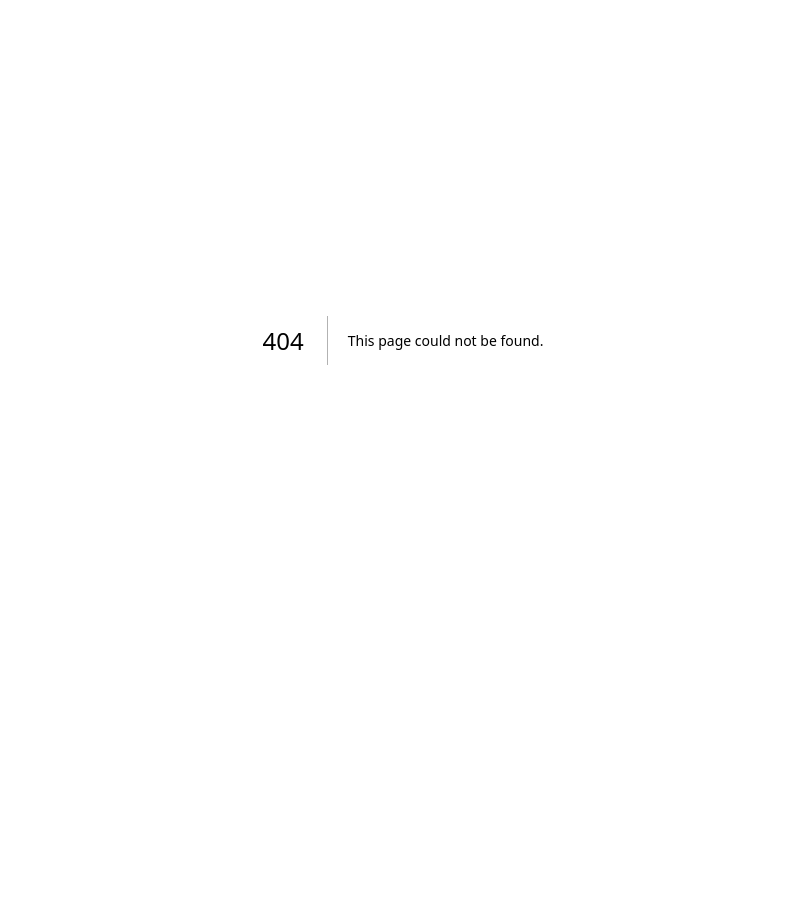
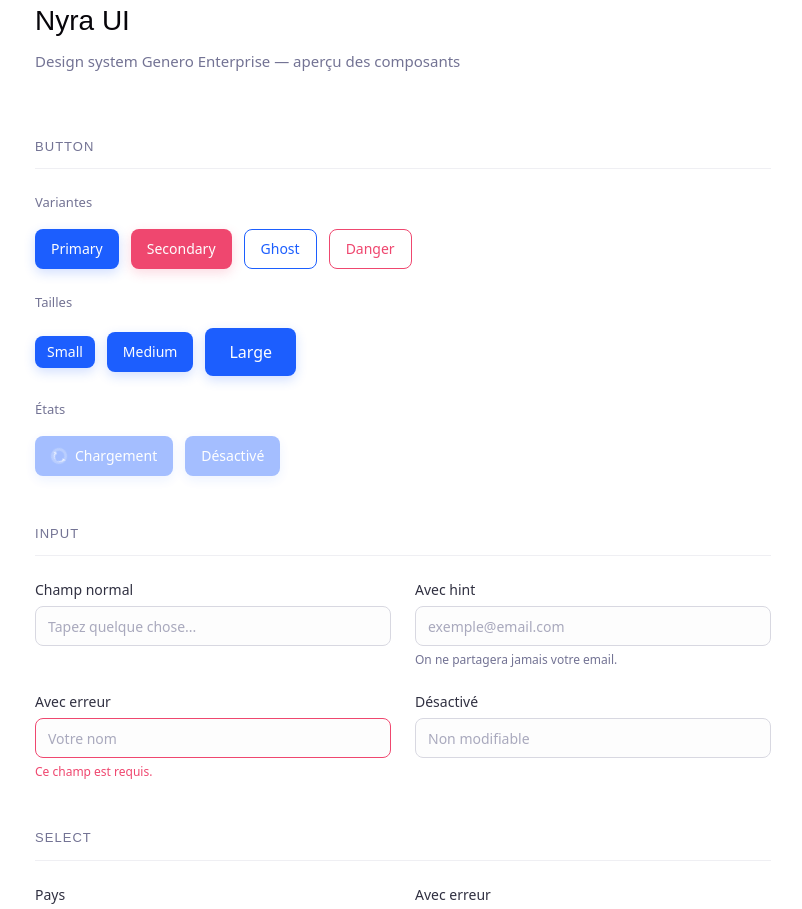
Before and after one commit to eloptb/nyra-ui, a Next.js app: page /preview in a window 1280 px wide. Before the commit this address had no page. Shown: the part 60-969 px from the top of the page, without its empty margins (237-1039 px from the left). Before the commit the page ends 800 px from the top, so only its background shows below. Built offline with nearby package versions, Linux system fonts and the light colour scheme.

Commit message:
add preview page

```diff
--- /dev/null
+++ b/app/preview/page.tsx
@@ -0,0 +1,152 @@
+import { Button } from "@/registry/nyra/button/button";
+import { Input } from "@/registry/nyra/input/input";
+import { Select } from "@/registry/nyra/select/select";
+import { Checkbox } from "@/registry/nyra/checkbox/checkbox";
+import { Label } from "@/registry/nyra/label/label";
+
+function Section({ title, children }: { title: string; children: React.ReactNode }) {
+  return (
+    <section style={{ marginBottom: "3rem" }}>
+      <h2 style={{ fontFamily: "Michroma, sans-serif", fontSize: 13, letterSpacing: "0.08em", textTransform: "uppercase", color: "#737394", marginBottom: "1.5rem", paddingBottom: "0.75rem", borderBottom: "1px solid #EFEFF3" }}>
+        {title}
+      </h2>
+      {children}
+    </section>
+  );
+}
+
+function Row({ children }: { children: React.ReactNode }) {
+  return (
+    <div style={{ display: "flex", flexWrap: "wrap", gap: "12px", alignItems: "center", marginBottom: "1rem" }}>
+      {children}
+    </div>
+  );
+}
+
+export default function Preview() {
+  return (
+    <main style={{ fontFamily: "Noto Sans, system-ui, sans-serif", maxWidth: 800, margin: "0 auto", padding: "60px 32px" }}>
+
+      {/* Header */}
+      <div style={{ marginBottom: "4rem" }}>
+        <h1 style={{ fontFamily: "Michroma, sans-serif", fontSize: 28, color: "#07050A", marginBottom: 8 }}>
+          Nyra UI
+        </h1>
+        <p style={{ color: "#737394", fontSize: 15 }}>
+          Design system Genero Enterprise — aperçu des composants
+        </p>
+      </div>
+
+      {/* Button */}
+      <Section title="Button">
+        <p style={{ fontSize: 13, color: "#737394", marginBottom: "1rem" }}>Variantes</p>
+        <Row>
+          <Button variant="primary">Primary</Button>
+          <Button variant="secondary">Secondary</Button>
+          <Button variant="ghost">Ghost</Button>
+          <Button variant="danger">Danger</Button>
+        </Row>
+
+        <p style={{ fontSize: 13, color: "#737394", margin: "1.5rem 0 1rem" }}>Tailles</p>
+        <Row>
+          <Button size="sm">Small</Button>
+          <Button size="md">Medium</Button>
+          <Button size="lg">Large</Button>
+        </Row>
+
+        <p style={{ fontSize: 13, color: "#737394", margin: "1.5rem 0 1rem" }}>États</p>
+        <Row>
+          <Button loading>Chargement</Button>
+          <Button disabled>Désactivé</Button>
+        </Row>
+      </Section>
+
+      {/* Input */}
+      <Section title="Input">
+        <div style={{ display: "grid", gridTemplateColumns: "1fr 1fr", gap: "1.5rem" }}>
+          <Input label="Champ normal" placeholder="Tapez quelque chose..." />
+          <Input label="Avec hint" placeholder="exemple@email.com" hint="On ne partagera jamais votre email." />
+          <Input label="Avec erreur" placeholder="Votre nom" error="Ce champ est requis." />
+          <Input label="Désactivé" placeholder="Non modifiable" disabled />
+        </div>
+      </Section>
+
+      {/* Select */}
+      <Section title="Select">
+        <div style={{ display: "grid", gridTemplateColumns: "1fr 1fr", gap: "1.5rem" }}>
+          <Select
+            label="Pays"
+            placeholder="Choisir..."
+            options={[
+              { value: "fr", label: "France" },
+              { value: "be", label: "Belgique" },
+              { value: "ch", label: "Suisse" },
+            ]}
+          />
+          <Select
+            label="Avec erreur"
+            placeholder="Choisir..."
+            error="Sélection requise."
+            options={[
+              { value: "a", label: "Option A" },
+              { value: "b", label: "Option B" },
+            ]}
+          />
+        </div>
+      </Section>
+
+      {/* Checkbox */}
+      <Section title="Checkbox">
+        <div style={{ display: "flex", flexDirection: "column", gap: "12px" }}>
+          <Checkbox label="Option par défaut" />
+          <Checkbox label="Option cochée par défaut" defaultChecked />
+          <Checkbox label="Option désactivée" disabled />
+          <Checkbox label="Avec erreur" error="Ce champ est requis." />
+          <Checkbox label="Avec hint" hint="Information complémentaire." />
+        </div>
+      </Section>
+
+      {/* Label */}
+      <Section title="Label">
+        <div style={{ display: "flex", flexDirection: "column", gap: "12px" }}>
+          <Label>Label simple</Label>
+          <Label required>Label requis</Label>
+        </div>
+      </Section>
+
+      {/* Colors */}
+      <Section title="Couleurs">
+        <p style={{ fontSize: 13, color: "#737394", marginBottom: "1rem" }}>Primary</p>
+        <div style={{ display: "flex", gap: 6, marginBottom: "1.5rem", flexWrap: "wrap" }}>
+          {[["#F4F7FF","10"],["#E8EFFF","20"],["#CFDDFF","30"],["#A4BFFF","40"],["#82A6FE","50"],["#1C5EFE","60"],["#1545BB","70"],["#10358F","80"],["#0D2C79","90"],["#081C4C","100"],["#051130","110"]].map(([color, label]) => (
+            <div key={label} style={{ textAlign: "center" }}>
+              <div style={{ width: 44, height: 44, borderRadius: 8, background: color, border: "1px solid rgba(0,0,0,0.06)" }} />
+              <p style={{ fontSize: 10, color: "#737394", marginTop: 4 }}>{label}</p>
+            </div>
+          ))}
+        </div>
+
+        <p style={{ fontSize: 13, color: "#737394", marginBottom: "1rem" }}>Secondary</p>
+        <div style={{ display: "flex", gap: 6, marginBottom: "1.5rem", flexWrap: "wrap" }}>
+          {[["#FDEDF1","10"],["#FDE3E9","20"],["#FBD1DB","30"],["#F7A3B7","40"],["#F37593","50"],["#EF476F","60"],["#A93450","70"],["#7B273B","80"],["#642131","90"],["#35141C","100"],["#170B0E","110"]].map(([color, label]) => (
+            <div key={label} style={{ textAlign: "center" }}>
+              <div style={{ width: 44, height: 44, borderRadius: 8, background: color, border: "1px solid rgba(0,0,0,0.06)" }} />
+              <p style={{ fontSize: 10, color: "#737394", marginTop: 4 }}>{label}</p>
+            </div>
+          ))}
+        </div>
+
+        <p style={{ fontSize: 13, color: "#737394", marginBottom: "1rem" }}>Grey</p>
+        <div style={{ display: "flex", gap: 6, flexWrap: "wrap" }}>
+          {[["#F7F7F9","110"],["#EFEFF3","100"],["#D8D8E1","90"],["#C8C8D5","80"],["#A9A9BD","70"],["#737394","60"],["#636388","50"],["#474761","40"],["#303041","30"],["#191921","20"],["#0D0D10","10"]].map(([color, label]) => (
+            <div key={label} style={{ textAlign: "center" }}>
+              <div style={{ width: 44, height: 44, borderRadius: 8, background: color, border: "1px solid rgba(0,0,0,0.06)" }} />
+              <p style={{ fontSize: 10, color: "#737394", marginTop: 4 }}>{label}</p>
+            </div>
+          ))}
+        </div>
+      </Section>
+
+    </main>
+  );
+}
```
